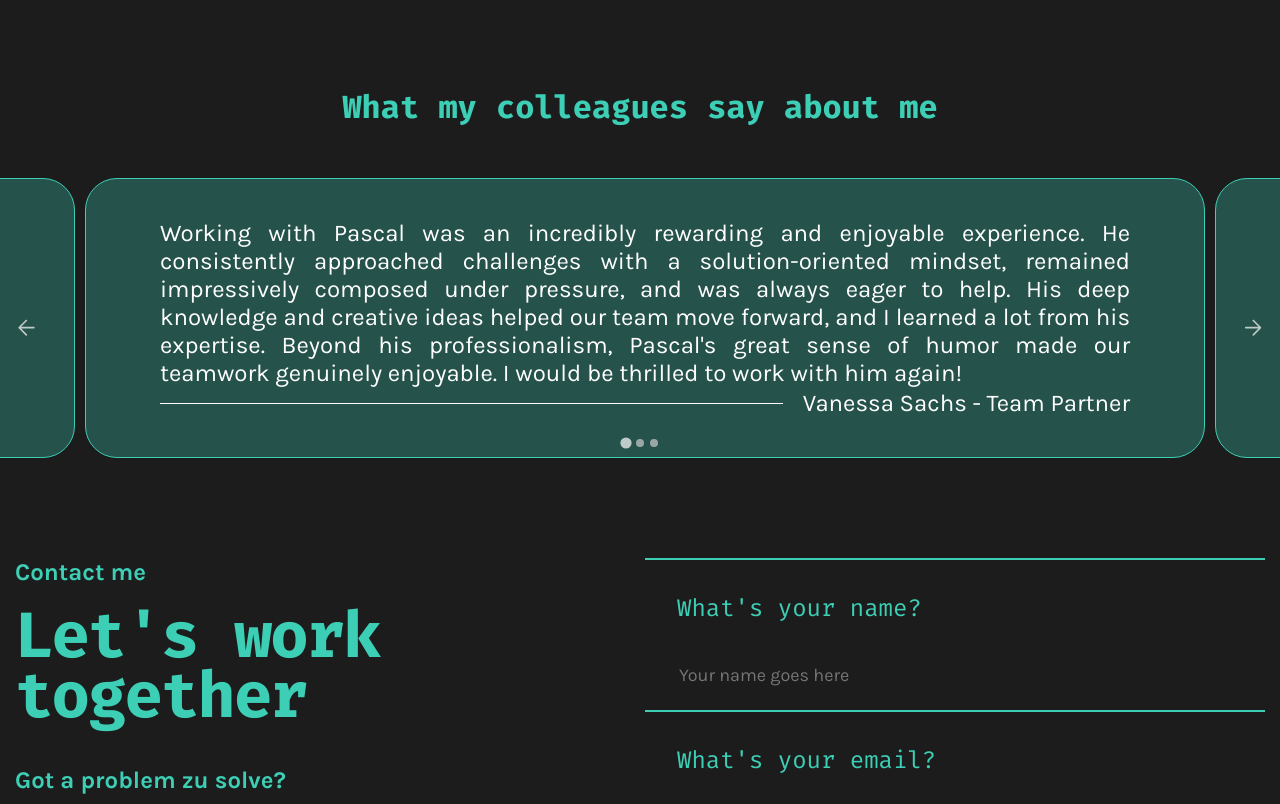
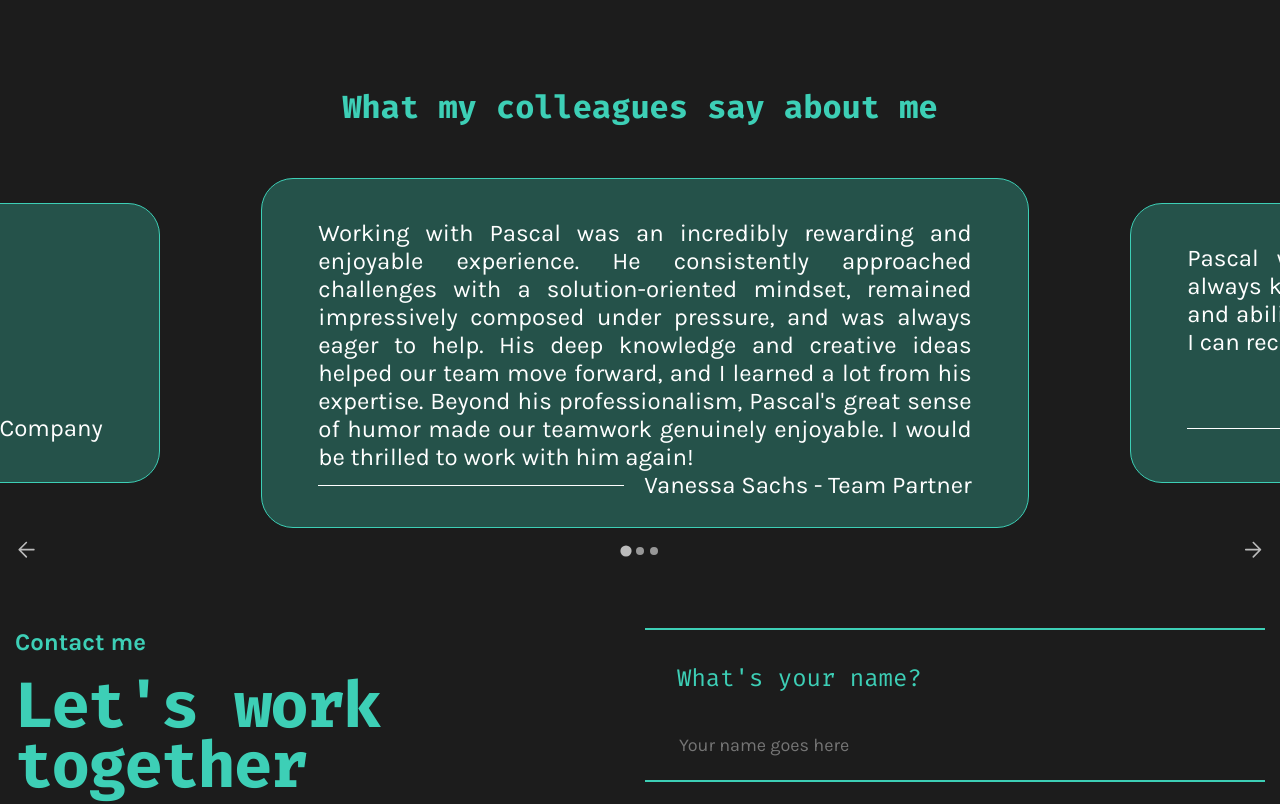
Before and after one commit to PascalNehlsen/Portfolio, an Angular app: page / in a window 1280 px wide. Shown: the part 3160-3964 px from the top of the page. Built offline with nearby package versions, Linux system fonts and the light colour scheme.

Commit message:
first version of reference carousel

```diff
--- a/src/app/main-content/reference/reference.component.html
+++ b/src/app/main-content/reference/reference.component.html
@@ -2,6 +2,7 @@
     <span>What my colleagues say about me</span>
 
     <section class="splide" aria-label="Splide Basic HTML Example">
+
 
         <div class="splide__track">
             <ul class="splide__list">
@@ -38,11 +39,14 @@
             </ul>
         </div>
 
+
+        <ul class="splide__pagination splide__pagination--ltr" role="tablist" aria-label="Select a slide to show">
             <div class="splide__arrows">
                 <button class="splide__arrow splide__arrow--prev backBtn">
-                <svg id="svg" width="32" height="32" viewBox="0 0 32 32" fill="none" xmlns="http://www.w3.org/2000/svg">
-                    <mask id="mask0_3296_3460" style="mask-type:alpha" maskUnits="userSpaceOnUse" x="0" y="0" width="32"
-                        height="32">
+                    <svg id="svg" width="32" height="32" viewBox="0 0 32 32" fill="none"
+                        xmlns="http://www.w3.org/2000/svg">
+                        <mask id="mask0_3296_3460" style="mask-type:alpha" maskUnits="userSpaceOnUse" x="0" y="0"
+                            width="32" height="32">
                             <rect width="32" height="32" fill="#D9D9D9" />
                         </mask>
                         <g mask="url(#mask0_3296_3460)">
@@ -53,9 +57,10 @@
                     </svg>
                 </button>
                 <button class="splide__arrow splide__arrow--next">
-                <svg id="svg" width="32" height="32" viewBox="0 0 32 32" fill="none" xmlns="http://www.w3.org/2000/svg">
-                    <mask id="mask0_3296_3460" style="mask-type:alpha" maskUnits="userSpaceOnUse" x="0" y="0" width="32"
-                        height="32">
+                    <svg id="svg" width="32" height="32" viewBox="0 0 32 32" fill="none"
+                        xmlns="http://www.w3.org/2000/svg">
+                        <mask id="mask0_3296_3460" style="mask-type:alpha" maskUnits="userSpaceOnUse" x="0" y="0"
+                            width="32" height="32">
                             <rect width="32" height="32" fill="#D9D9D9" />
                         </mask>
                         <g mask="url(#mask0_3296_3460)">
@@ -66,6 +71,8 @@
                     </svg>
                 </button>
             </div>
+        </ul>
+
     </section>
 
 
--- a/src/app/main-content/reference/reference.component.scss
+++ b/src/app/main-content/reference/reference.component.scss
@@ -26,6 +26,7 @@
   margin-left: 5px;
   margin-right: 5px;
   height: 280px;
+  transition: height 125ms ease; /* Smooth Transition */
   display: flex;
   flex-direction: column;
   justify-content: space-between;
@@ -49,8 +50,10 @@
 
 .splide__arrow {
   background: none;
+  display: flex;
   cursor: default;
-  // position: relative;
+  z-index: 999;
+
   > svg {
     height: 60px;
     width: 60px;
@@ -59,11 +62,13 @@
 }
 
 .splide__arrow--next {
-  top: 200px;
+  margin-left: auto;
+  margin-right: auto;
 }
 
 .splide__arrow--prev {
-  top: 200px;
+  margin-right: auto;
+  z-index: 999;
 }
 
 #svg:hover .cls-2 {
@@ -74,3 +79,17 @@
 .splide.is-rendered {
   padding-top: 50px;
 }
+
+.splide__slide.is-active {
+  height: 350px;
+}
+
+.splide__slide:not(.is-active) {
+  transform: translateY(25px);
+}
+
+.splide__pagination {
+  justify-content: center;
+  bottom: -30px;
+  z-index: 998;
+}
--- a/src/app/main-content/reference/reference.component.ts
+++ b/src/app/main-content/reference/reference.component.ts
@@ -12,7 +12,12 @@ export class ReferenceComponent implements AfterViewInit {
   ngAfterViewInit(): void {
     var splide = new Splide('.splide', {
       type: 'loop',
-      padding: '5rem',
+      gap: '6rem',
+      focus: 'center',
+      padding: {
+        left: '20%', // Padding an den Seiten, um mehr von den äußeren Slides sichtbar zu machen
+        right: '20%',
+      },
     });
 
     splide.mount();
--- a/src/styles.scss
+++ b/src/styles.scss
@@ -205,6 +205,24 @@ h3 {
   fill: $green;
 }
 
+::-webkit-scrollbar {
+  width: 12px;
+  height: 12px;
+}
+
+::-webkit-scrollbar-track {
+  background: $background-dark;
+}
+
+::-webkit-scrollbar-thumb {
+  background: $background-green-transparent;
+  border-radius: 10px;
+}
+
+::-webkit-scrollbar-thumb:hover {
+  background: $background-green;
+}
+
 @font-face {
   font-display: swap;
   font-family: "Fira Code";
```
Lines whose indentation alone changed are shown as unchanged.
